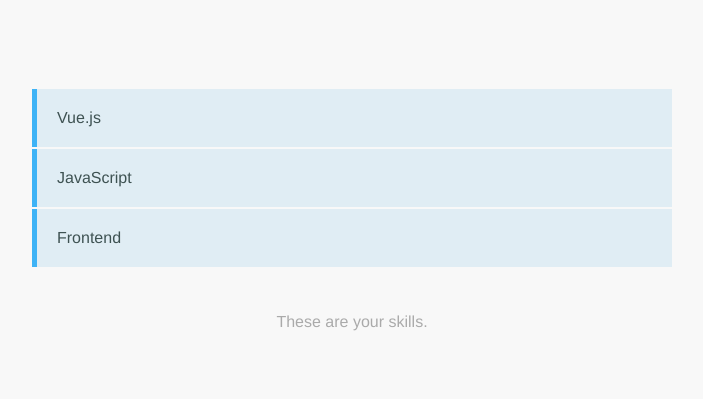
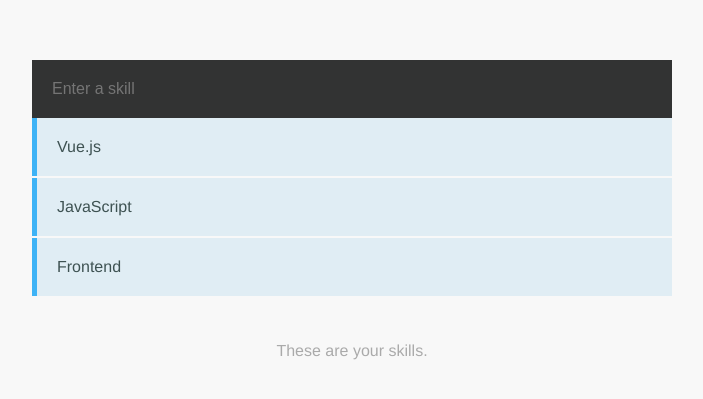
Before and after one commit to calvintan/vue-project, a Vue app: page / in a window 1280 px wide. Shown: the part 167-566 px from the top of the page, without its empty margins (288-991 px from the left). Built offline with nearby package versions, Linux system fonts and the light colour scheme.

Commit message:
Add input field

```diff
--- a/src/components/Skills.vue
+++ b/src/components/Skills.vue
@@ -1,6 +1,10 @@
 <template>
   <div class="hello">
     <div class="holder">
+      <form @submit.prevent="addSkill">
+        <input type="text" placeholder="Enter a skill" v-model="skill">
+      </form>
+
       <ul>
         <li v-for="(data, index) in skills" :key='index'>{{ data.skill }}</li>
       </ul>
@@ -15,11 +19,18 @@
   name: 'Skills',
   data() {
     return {
+      skill: '',
       skills: [
         {"skill": "Vue.js"},
         {"skill": "JavaScript"},
         {"skill": "Frontend"}
       ]
+    }
+  },
+  methods: {
+    addSkill() {
+      this.skills.push({skill: this.skill})
+      this.skill = '';
     }
   }
 }
@@ -47,4 +58,12 @@
   .container {
     box-shadow: 0 0 40px lightgray;
   }
+  input {
+    width: calc(100% - 40px);
+    border: 0;
+    padding: 20px;
+    background-color: #323333;
+    color: #687f7f;
+    font-size: 16px;
+  }
 </style>
```
